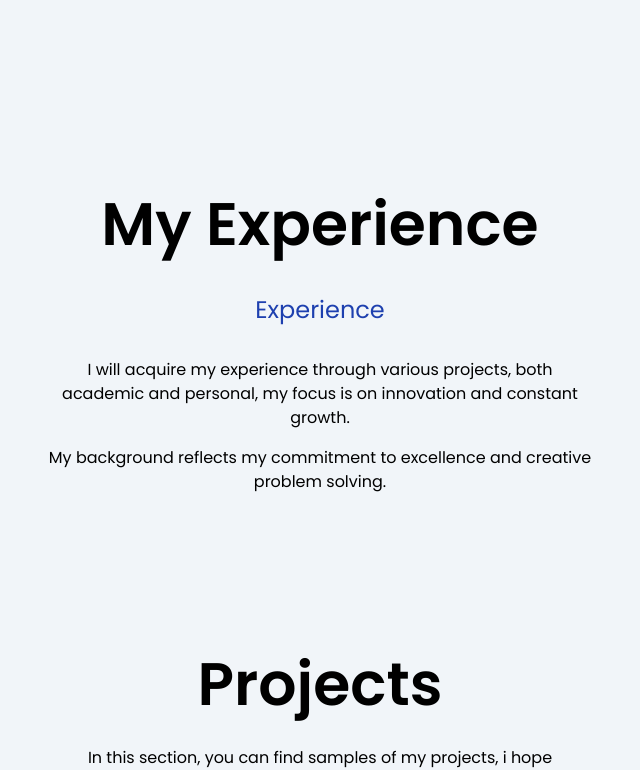
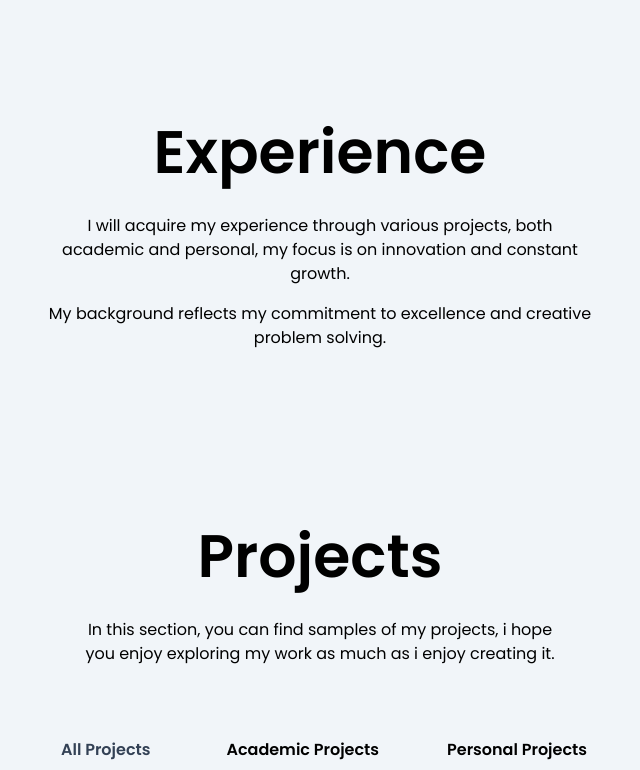
Before and after one commit to DiegoMarulandaB/Portfolio, a Next.js app: page / in a window 1280 px wide. Shown: the part 470-1240 px from the top of the page, without its empty margins (320-960 px from the left). Built offline with nearby package versions, Linux system fonts and the light colour scheme.

Commit message:
refactor: :bug: add fixes sizes_about_experience_projects

```diff
--- a/src/components/About/About.tsx
+++ b/src/components/About/About.tsx
@@ -5,12 +5,12 @@ import MySkills from '../Skills/MySkills'
 const About = () => {
   return (
     <section id="about">
-      <h1 className="text-center justify-center mx-2 mr-2 mt-24 pt-24 font-extrabold capitalize text-4xl sm:text-7xl md:text-6xl lg:text-6xl xl:text-7xl">
-        About me
-      </h1>
+      <div className=" text-center justify-center mx-2 mr-2 mt-24 font-extrabold capitalize text-4xl sm:text-7xl md:text-6xl lg:text-6xl xl:text-7xl">
+        <h1>About me</h1>
+      </div>
       <div className="min-h-screen flex items-center justify-center">
         <div className="flex flex-col md:flex-row md:p-4 md:text-left mt-2 space-y-10 md:space-x-10 md:space-y-0 items-stretch justify-center align-top">
-          <div className="md:w-2/3">
+          <div className="md:w-3/5">
             <div className="flex flex-col items-center justify-center">
               <span className="text-center justify-center mx-2 mr-2 mt-4 text-2xl dark:text-white font-bold">
                 About Diego
@@ -22,6 +22,16 @@ const About = () => {
                   science, which gives me a different perspective in this industry.
                 </p>
               </div>
+              {/* <span className="mx-2 mr-2 mt-4 text-blue-800 dark:text-amber-200 text-2xl">Experience</span>
+              <div className="text-center text-1xl dark:text-white mx-2 mr-2 mt-4 mb-4">
+                <p className="mb-4 mt-4">
+                  I will acquire my experience through various projects, both academic and personal, my focus is on
+                  innovation and constant growth.
+                </p>
+                <p className="mb-4 mt-4">
+                  My background reflects my commitment to excellence and creative problem solving.
+                </p>
+              </div> */}
               <span className="mx-2 mr-2 mt-4 text-blue-800 dark:text-amber-200 text-2xl">Studies</span>
               <div className="text-center text-1xl dark:text-white mx-2 mr-2 mt-4 mb-4">
                 <p className="mb-4 mt-4">
--- a/src/components/Experience/Experience.tsx
+++ b/src/components/Experience/Experience.tsx
@@ -3,13 +3,13 @@
 const Experience = () => {
   return (
     <section id="experience">
-      <h1 className=" text-center justify-center mx-2 mr-2 mt-24 pt-24 font-extrabold capitalize text-4xl sm:text-7xl md:text-6xl lg:text-6xl xl:text-7xl">
-        My Experience
-      </h1>
       <div className="flex flex-col md:flex-row md:p-4 md:text-left mt-2 space-y-10 md:space-x-10 md:space-y-0 items-stretch justify-center align-top">
         <div className="md:w-3/5">
+          <div className=" text-center justify-center mx-2 mr-2 mt-24 font-extrabold capitalize text-4xl sm:text-7xl md:text-6xl lg:text-6xl xl:text-7xl">
+            <h1>Experience</h1>
+          </div>
           <div className="flex flex-col items-center justify-center pb-4">
-            <span className="mx-2 mr-2 mt-4 text-blue-800 dark:text-amber-200 text-2xl">Experience</span>
+            {/* <span className="mx-2 mr-2 mt-4 text-blue-800 dark:text-amber-200 text-2xl">Experience</span> */}
             <div className="text-center text-1xl dark:text-white mx-2 mr-2 mt-4 mb-4">
               <p className="mb-4 mt-4">
                 I will acquire my experience through various projects, both academic and personal, my focus is on
--- a/src/components/Projects/Projects.tsx
+++ b/src/components/Projects/Projects.tsx
@@ -16,7 +16,7 @@ const Projects: React.FC = () => {
         <div className="flex flex-col text-center items-center justify-center mx-4 mr-4">
           <div className="flex flex-wrap -mx-4">
             <div className="mx-auto mb-[60px] max-w-[510px] text-center">
-              <h1 className=" text-center justify-center mx-2 mr-2 mt-24 font-extrabold capitalize text-4xl sm:text-7xl md:text-6xl lg:text-6xl xl:text-7xl">
+              <h1 className=" text-center justify-center mx-2 mr-2 mt-28 font-extrabold capitalize text-4xl sm:text-7xl md:text-6xl lg:text-6xl xl:text-7xl">
                 Projects
               </h1>
               <p className="text-1xl text-body-color text-center mx-2 mr-2 mt-8">
```
